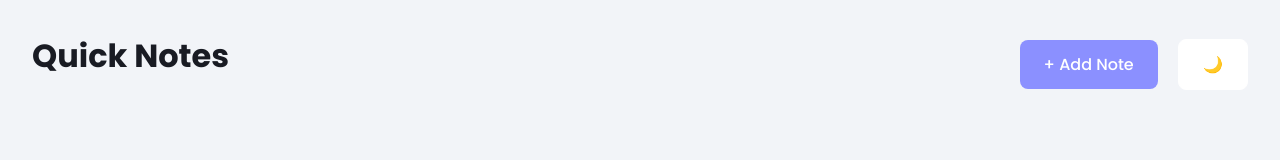
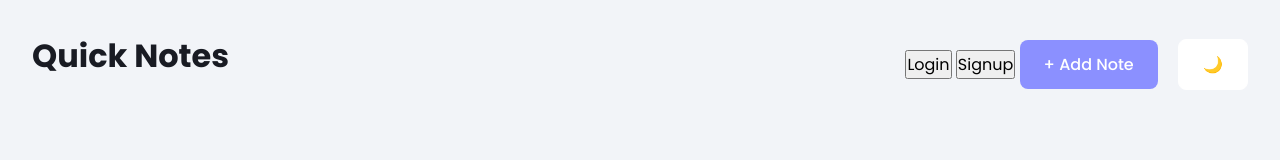
Before and after one commit to Maxyahahai/Quick-notes, a plain HTML site: page index.html in a window 1280 px wide. Drawn offline with Linux system fonts and the light colour scheme.

Commit message:
frontend: added login/signup btn in header

```diff
--- a/index.html
+++ b/index.html
@@ -11,6 +11,8 @@
    <header>
     <h1>Quick Notes</h1>
         <div>
+            <button id="loginBtn">Login</button>
+            <button id="signupBtn">Signup</button>
             <button class="add-note-btn" onclick="openNoteDialog()">+ Add Note</button>
             <button id="themeToggleBtn" class="theme-toggle-btn">🌙</button>
         </div>
```
